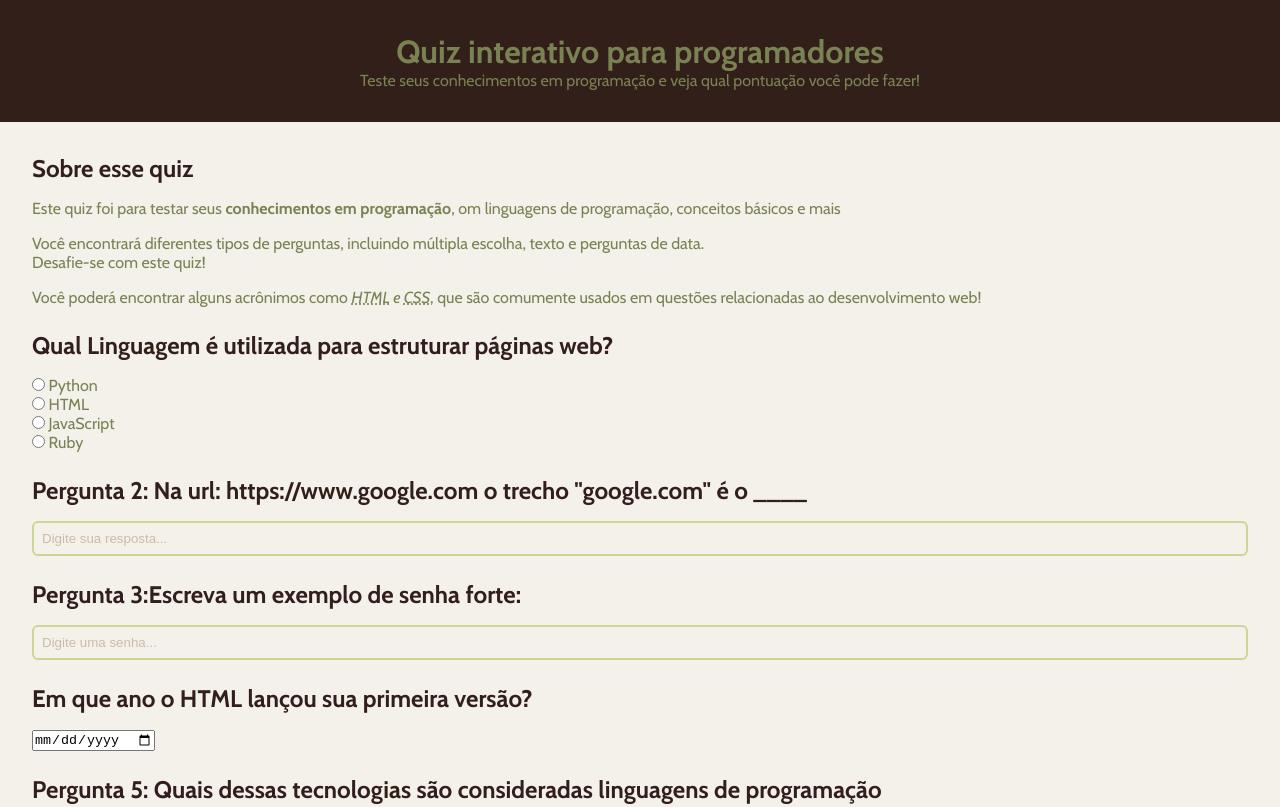
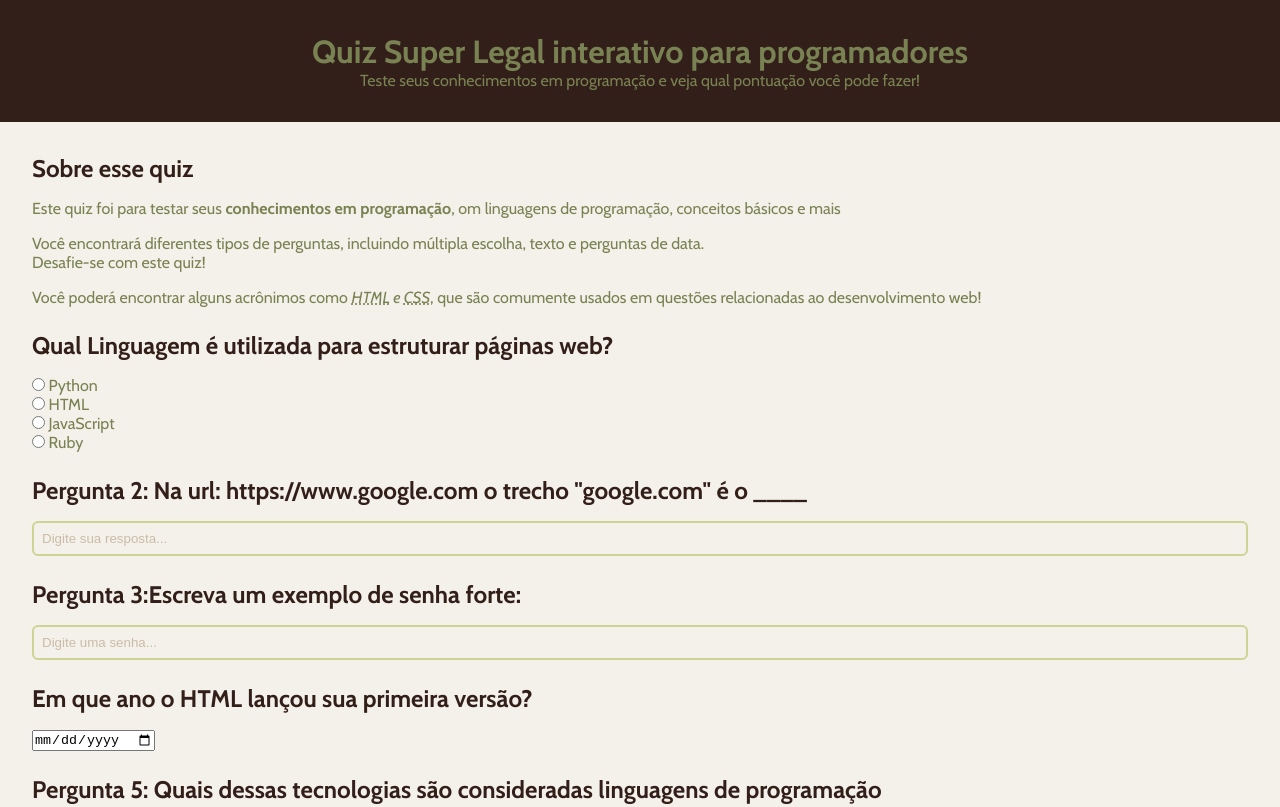
Before and after one commit to LeonardoStephan/theline, a plain HTML site: page index.html in a window 1280 px wide. Shown: the top 807 px of the page. Drawn offline with nearby package versions, Linux system fonts and the light colour scheme.

Commit message:
Segunda Versão

```diff
--- a/index.html
+++ b/index.html
@@ -9,7 +9,7 @@
 
 <body>
     <header>
-    <h1>Quiz interativo para programadores</h1>
+    <h1>Quiz Super Legal interativo para programadores</h1>
     <p>Teste seus conhecimentos em programação e veja qual pontuação você pode fazer!</p>
     </header>
 
```
